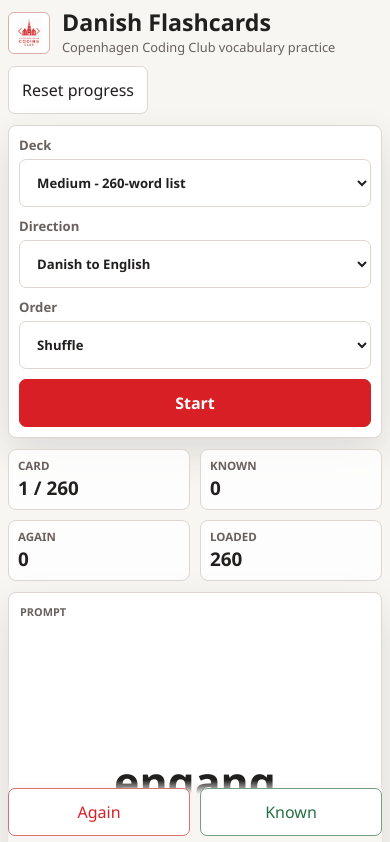
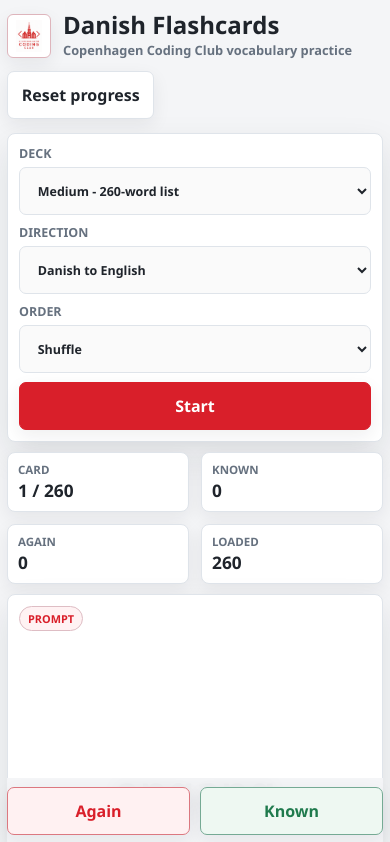
Before and after one commit to ThinkingInSpace/offline-flashcards, a plain HTML site: page danishflashcards.html in a window 390 px wide. Shown: the top 842 px of the page. Drawn offline with Linux system fonts and the light colour scheme.

Commit message:
Polish Danish flashcard UI

```diff
--- a/danishflashcards.html
+++ b/danishflashcards.html
@@ -7,28 +7,36 @@
   <style>
     :root {
       color-scheme: light dark;
-      --bg: #f7f6f3;
+      --bg: #f4f5f7;
       --panel: #ffffff;
-      --text: #221f1f;
-      --muted: #68615d;
-      --line: #ddd6d1;
-      --red: #d81f26;
-      --red-dark: #a9151b;
-      --green: #247046;
-      --shadow: 0 16px 38px rgba(39, 30, 26, 0.12);
+      --panel-soft: #fafafa;
+      --text: #1f242b;
+      --muted: #66717f;
+      --line: #dfe4ea;
+      --red: #d91f2a;
+      --red-dark: #aa1620;
+      --green: #1f7a4d;
+      --green-bg: #eef8f2;
+      --red-bg: #fff1f2;
+      --shadow: 0 14px 34px rgba(24, 31, 41, 0.1);
+      --shadow-soft: 0 6px 18px rgba(24, 31, 41, 0.07);
     }
 
     @media (prefers-color-scheme: dark) {
       :root {
-        --bg: #171717;
-        --panel: #242424;
-        --text: #f5f0ec;
-        --muted: #b9b0ab;
-        --line: #424242;
+        --bg: #111316;
+        --panel: #1c2025;
+        --panel-soft: #171a1f;
+        --text: #f4f6f8;
+        --muted: #aeb8c4;
+        --line: #343b44;
         --red: #ff5a60;
         --red-dark: #ff7b80;
         --green: #7bd39d;
-        --shadow: 0 16px 38px rgba(0, 0, 0, 0.34);
+        --green-bg: #13251c;
+        --red-bg: #2b171a;
+        --shadow: 0 14px 34px rgba(0, 0, 0, 0.34);
+        --shadow-soft: 0 6px 18px rgba(0, 0, 0, 0.24);
       }
     }
 
@@ -44,6 +52,7 @@
       color: var(--text);
       font-family: "Segoe UI", system-ui, -apple-system, BlinkMacSystemFont, sans-serif;
       letter-spacing: 0;
+      text-rendering: optimizeLegibility;
     }
 
     button,
@@ -58,17 +67,25 @@
       border-radius: 7px;
       background: var(--panel);
       color: var(--text);
-      padding: 0.66rem 0.82rem;
+      padding: 0.68rem 0.86rem;
     }
 
     button {
       cursor: pointer;
       touch-action: manipulation;
+      font-weight: 700;
+      transition: transform 140ms ease, border-color 140ms ease, background 140ms ease, box-shadow 140ms ease;
+      box-shadow: var(--shadow-soft);
     }
 
     button:disabled {
       cursor: not-allowed;
       opacity: 0.5;
+      box-shadow: none;
+    }
+
+    button:hover:not(:disabled) {
+      transform: translateY(-1px);
     }
 
     button:hover:not(:disabled),
@@ -94,14 +111,14 @@
     }
 
     .app {
-      width: min(1040px, calc(100vw - 32px));
+      width: min(1100px, calc(100vw - 32px));
       min-height: 100vh;
       min-height: 100dvh;
       margin: 0 auto;
       display: grid;
       grid-template-rows: auto auto 1fr auto;
       gap: 16px;
-      padding: 18px 0 max(18px, env(safe-area-inset-bottom));
+      padding: 20px 0 max(20px, env(safe-area-inset-bottom));
     }
 
     header {
@@ -109,6 +126,7 @@
       align-items: center;
       justify-content: space-between;
       gap: 18px;
+      padding: 4px 0;
     }
 
     .brand {
@@ -124,14 +142,15 @@
       object-fit: contain;
       border-radius: 6px;
       background: #fff;
-      padding: 4px;
-      border: 1px solid color-mix(in srgb, var(--red) 22%, var(--line));
+      padding: 5px;
+      border: 1px solid color-mix(in srgb, var(--red) 24%, var(--line));
+      box-shadow: var(--shadow-soft);
       flex: 0 0 auto;
     }
 
     h1 {
       margin: 0;
-      font-size: clamp(1.45rem, 3vw, 2.1rem);
+      font-size: clamp(1.45rem, 3vw, 2.25rem);
       line-height: 1.05;
       letter-spacing: 0;
     }
@@ -140,14 +159,15 @@
       margin: 4px 0 0;
       color: var(--muted);
       font-size: 0.92rem;
+      font-weight: 600;
     }
 
     .toolbar {
       display: grid;
       grid-template-columns: minmax(160px, 0.8fr) minmax(160px, 0.8fr) minmax(170px, 0.8fr) auto;
-      gap: 10px;
+      gap: 12px;
       align-items: end;
-      padding: 12px;
+      padding: 14px;
       border: 1px solid var(--line);
       border-radius: 8px;
       background: var(--panel);
@@ -158,25 +178,28 @@
       display: grid;
       gap: 5px;
       color: var(--muted);
-      font-size: 0.82rem;
+      font-size: 0.78rem;
       font-weight: 800;
+      text-transform: uppercase;
     }
 
     select {
       width: 100%;
+      background: var(--panel-soft);
     }
 
     .stats {
       display: grid;
       grid-template-columns: repeat(4, minmax(110px, 1fr));
-      gap: 10px;
+      gap: 12px;
     }
 
     .stat {
       border: 1px solid var(--line);
       border-radius: 8px;
-      padding: 10px 12px;
-      background: color-mix(in srgb, var(--panel) 84%, transparent);
+      padding: 12px 14px;
+      background: var(--panel);
+      box-shadow: var(--shadow-soft);
     }
 
     .stat span {
@@ -190,12 +213,12 @@
     .stat strong {
       display: block;
       margin-top: 2px;
-      font-size: 1.18rem;
+      font-size: 1.28rem;
     }
 
     main {
       display: grid;
-      grid-template-columns: minmax(0, 1fr) 250px;
+      grid-template-columns: minmax(0, 1fr) 280px;
       gap: 16px;
       min-height: 420px;
     }
@@ -226,18 +249,22 @@
       position: absolute;
       top: 14px;
       left: 14px;
-      color: var(--muted);
-      font-size: 0.76rem;
+      color: var(--red);
+      font-size: 0.72rem;
       font-weight: 900;
       text-transform: uppercase;
+      background: color-mix(in srgb, var(--red-bg) 88%, transparent);
+      border: 1px solid color-mix(in srgb, var(--red) 20%, var(--line));
+      border-radius: 999px;
+      padding: 4px 8px;
     }
 
     .card-text {
       max-width: 100%;
       overflow-wrap: anywhere;
-      font-size: clamp(2rem, 6vw, 4.6rem);
+      font-size: clamp(2.1rem, 6vw, 4.8rem);
       line-height: 1.08;
-      font-weight: 780;
+      font-weight: 800;
     }
 
     .card-extra {
@@ -272,11 +299,13 @@
     .again {
       color: var(--red);
       border-color: color-mix(in srgb, var(--red) 55%, var(--line));
+      background: var(--red-bg);
     }
 
     .known {
       color: var(--green);
       border-color: color-mix(in srgb, var(--green) 55%, var(--line));
+      background: var(--green-bg);
     }
 
     .progress-actions {
@@ -291,7 +320,7 @@
       min-height: 44px;
       border: 1px solid var(--line);
       border-radius: 7px;
-      background: var(--panel);
+      background: var(--panel-soft);
       color: var(--text);
       padding: 0.66rem 0.82rem;
       cursor: pointer;
@@ -312,10 +341,11 @@
       display: grid;
       align-content: start;
       gap: 12px;
-      padding: 12px;
+      padding: 14px;
       border: 1px solid var(--line);
       border-radius: 8px;
-      background: color-mix(in srgb, var(--panel) 82%, transparent);
+      background: var(--panel);
+      box-shadow: var(--shadow-soft);
     }
 
     aside h2 {
@@ -340,7 +370,7 @@
       header {
         align-items: flex-start;
         flex-direction: column;
-        gap: 10px;
+        gap: 12px;
       }
 
       .toolbar,
@@ -349,25 +379,37 @@
         grid-template-columns: 1fr;
       }
 
+      .toolbar {
+        position: static;
+      }
+
       .stats {
         grid-template-columns: repeat(2, minmax(0, 1fr));
       }
 
       .card {
-        min-height: clamp(290px, 47dvh, 450px);
+        min-height: clamp(300px, 48dvh, 460px);
+      }
+
+      aside {
+        order: 2;
       }
     }
 
     @media (max-width: 520px) {
       .app {
-        width: min(100vw - 16px, 1040px);
-        gap: 11px;
-        padding-top: 10px;
+        width: min(100vw - 14px, 1040px);
+        gap: 10px;
+        padding-top: 8px;
       }
 
       .logo {
-        width: 42px;
-        height: 42px;
+        width: 44px;
+        height: 44px;
+      }
+
+      h1 {
+        font-size: 1.5rem;
       }
 
       .tagline,
@@ -377,11 +419,19 @@
 
       .toolbar,
       aside {
-        padding: 10px;
+        padding: 11px;
+      }
+
+      .toolbar {
+        gap: 9px;
       }
 
       .stat {
-        padding: 8px 9px;
+        padding: 9px 10px;
+      }
+
+      .stat strong {
+        font-size: 1.08rem;
       }
 
       main {
@@ -390,8 +440,8 @@
       }
 
       .card {
-        min-height: clamp(250px, 43dvh, 370px);
-        padding: 38px 14px 22px;
+        min-height: clamp(265px, 44dvh, 380px);
+        padding: 46px 16px 24px;
       }
 
       .side-label {
@@ -414,8 +464,9 @@
         bottom: 0;
         z-index: 5;
         grid-template-columns: 1fr 1fr;
-        padding: 8px 0 max(8px, env(safe-area-inset-bottom));
-        background: linear-gradient(to top, var(--bg) 78%, transparent);
+        padding: 9px 0 max(9px, env(safe-area-inset-bottom));
+        background: color-mix(in srgb, var(--bg) 94%, transparent);
+        backdrop-filter: blur(10px);
       }
 
       button,
```
